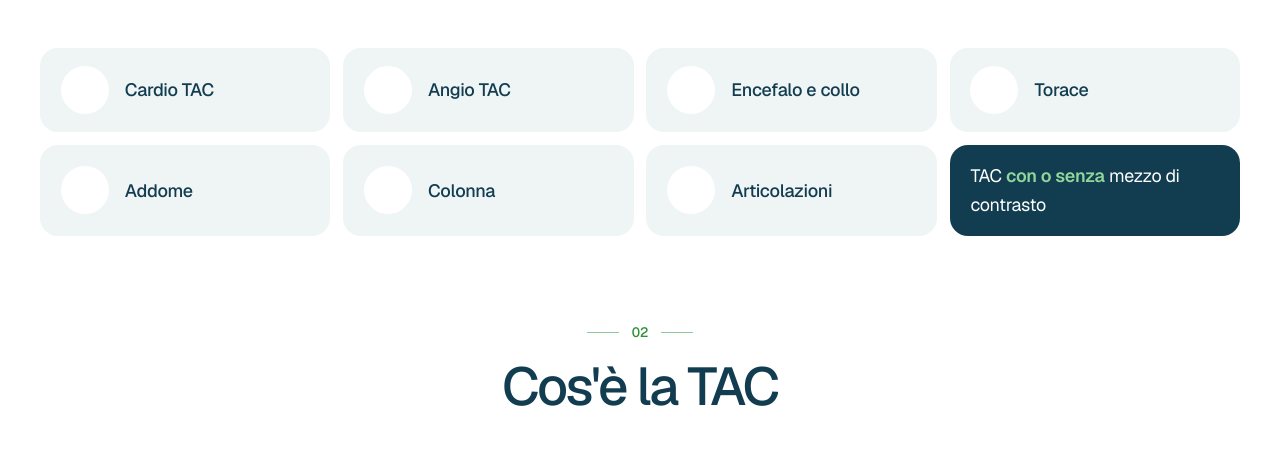
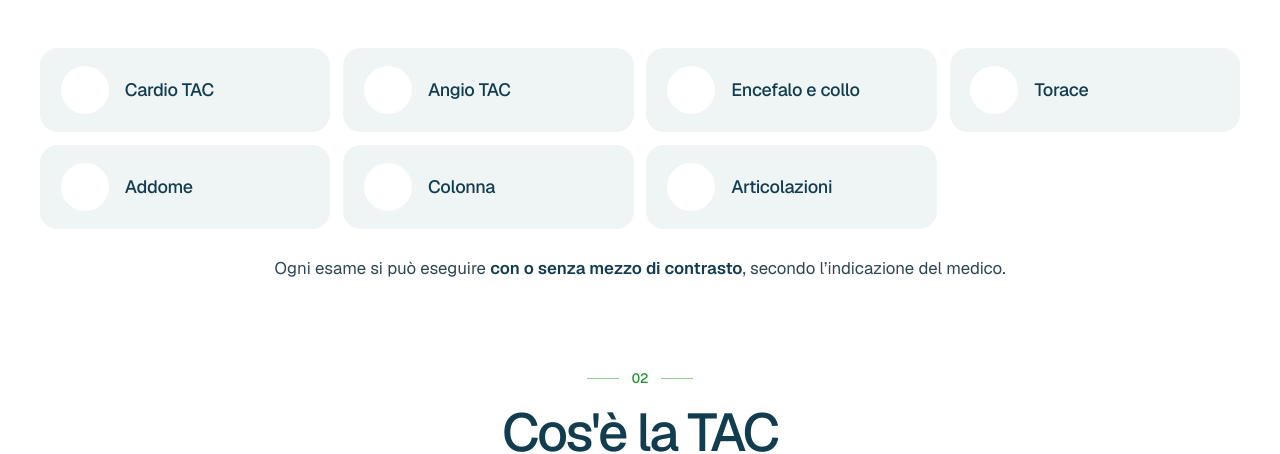
Before and after one commit to agneseb19/praemedica-redesign, an Astro site: page /tac in a window 1280 px wide. Shown: the part 1013-1467 px from the top of the page. Built offline with nearby package versions, Linux system fonts and the light colour scheme; Astro itself is replaced by a stand-in of ours.

Commit message:
TAC: 'con o senza contrasto' come nota, non come tipo di esame
Co-Authored-By: Claude Opus 5.5 <noreply@anthropic.com>

```diff
--- a/src/pages/tac.astro
+++ b/src/pages/tac.astro
@@ -73,8 +73,8 @@ const steps = [
     <div class="wrap">
       <ul class="dist" role="list">
         {districts.map((d) => <li data-reveal><span class="dist__ic"><Icon name={d.icon} /></span><span>{d.t}</span></li>)}
-        <li class="dist__mdc" data-reveal><Icon name="circle-check" /><span>TAC <strong>con o senza</strong> mezzo di contrasto</span></li>
       </ul>
+      <p class="dist__note" data-reveal><Icon name="circle-check" /><span>Ogni esame si può eseguire <strong>con o senza mezzo di contrasto</strong>, secondo l’indicazione del medico.</span></p>
     </div>
   </section>
 
@@ -146,13 +146,13 @@ const steps = [
   .th__sub strong { font-weight: 500; color: var(--deep); }
 
   /* ---------- 01 esami ---------- */
-  .dist { list-style: none; display: grid; grid-template-columns: repeat(4, minmax(0, 1fr)); gap: 0.8rem; }
+  .dist { list-style: none; display: grid; grid-template-columns: repeat(auto-fit, minmax(min(100%, 230px), 1fr)); gap: 0.8rem; }
   .dist li { display: flex; align-items: center; gap: 1rem; min-height: 84px; padding: 1rem 1.3rem; background: var(--ice); border-radius: 18px; font-size: 1.12rem; font-weight: 500; letter-spacing: -0.015em; color: var(--deep); }
   .dist__ic { display: grid; place-items: center; flex: none; width: 3rem; height: 3rem; border-radius: 50%; background: #fff; color: var(--green); }
   .dist__ic :global(.icon) { width: 1.5rem; height: 1.5rem; }
-  .dist .dist__mdc { background: var(--deep); color: #fff; font-weight: 400; }
-  .dist__mdc strong { font-weight: 600; color: #8fd69a; }
-  .dist__mdc :global(.icon) { flex: none; width: 1.6rem; height: 1.6rem; color: #8fd69a; }
+  .dist__note { display: flex; align-items: center; justify-content: center; gap: 0.7rem; margin-top: 1.6rem; font-size: 1.05rem; color: var(--ink-2); text-align: center; }
+  .dist__note strong { font-weight: 600; color: var(--deep); }
+  .dist__note :global(.icon) { flex: none; width: 1.4rem; height: 1.4rem; color: var(--green); }
   .th__stat { display: grid; grid-template-columns: auto minmax(0, 1fr); align-items: center; gap: 1rem; width: 100%; margin-block: 0.6rem; padding-block: 1.2rem; border-block: 1px solid var(--line); }
   .th__stat strong { font-size: clamp(3rem, 2rem + 3vw, 4.6rem); font-weight: 500; line-height: 1; letter-spacing: -0.06em; color: var(--green); font-variant-numeric: tabular-nums; }
   .th__stat span { max-width: 18ch; font-size: 1rem; line-height: 1.4; color: var(--ink-2); }
```
